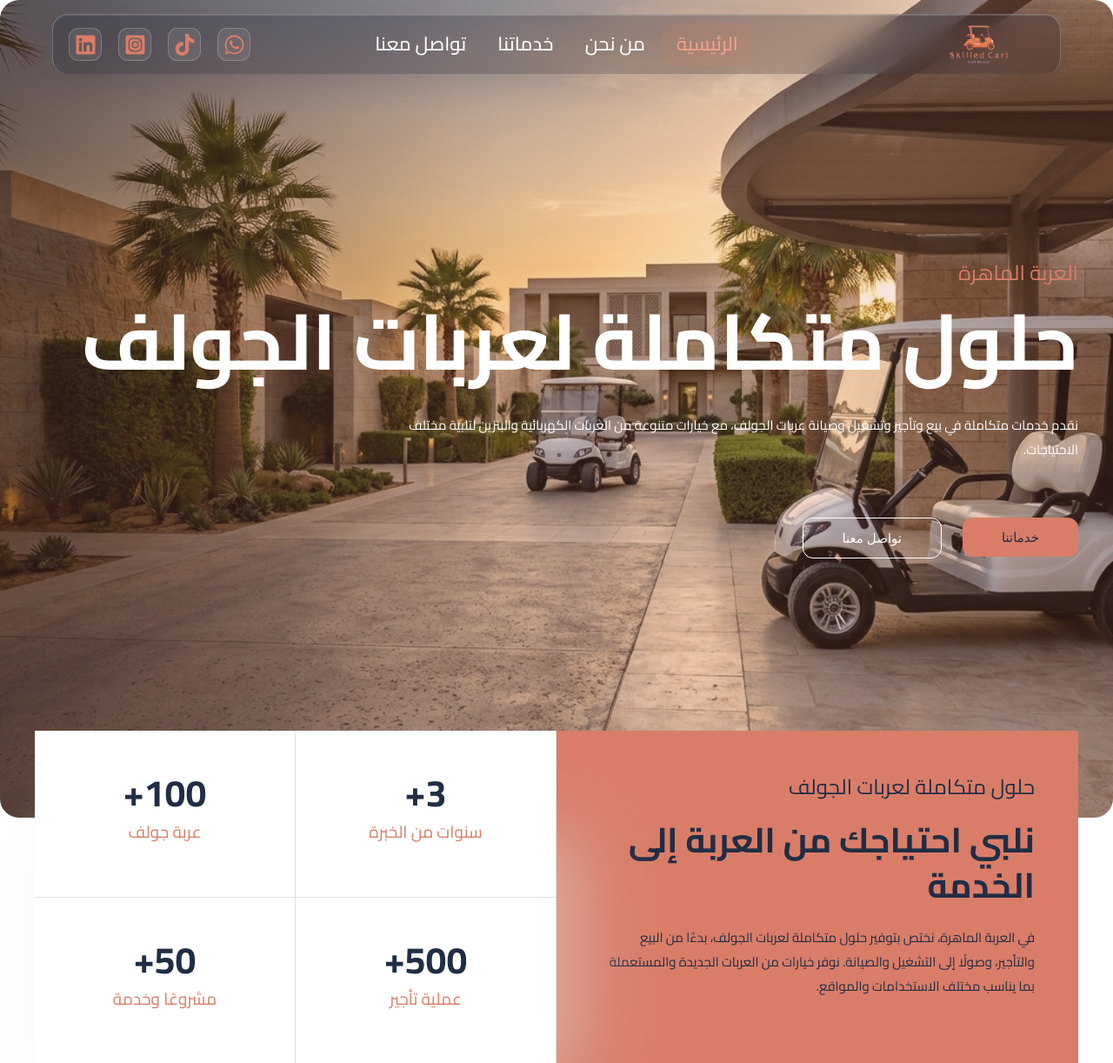
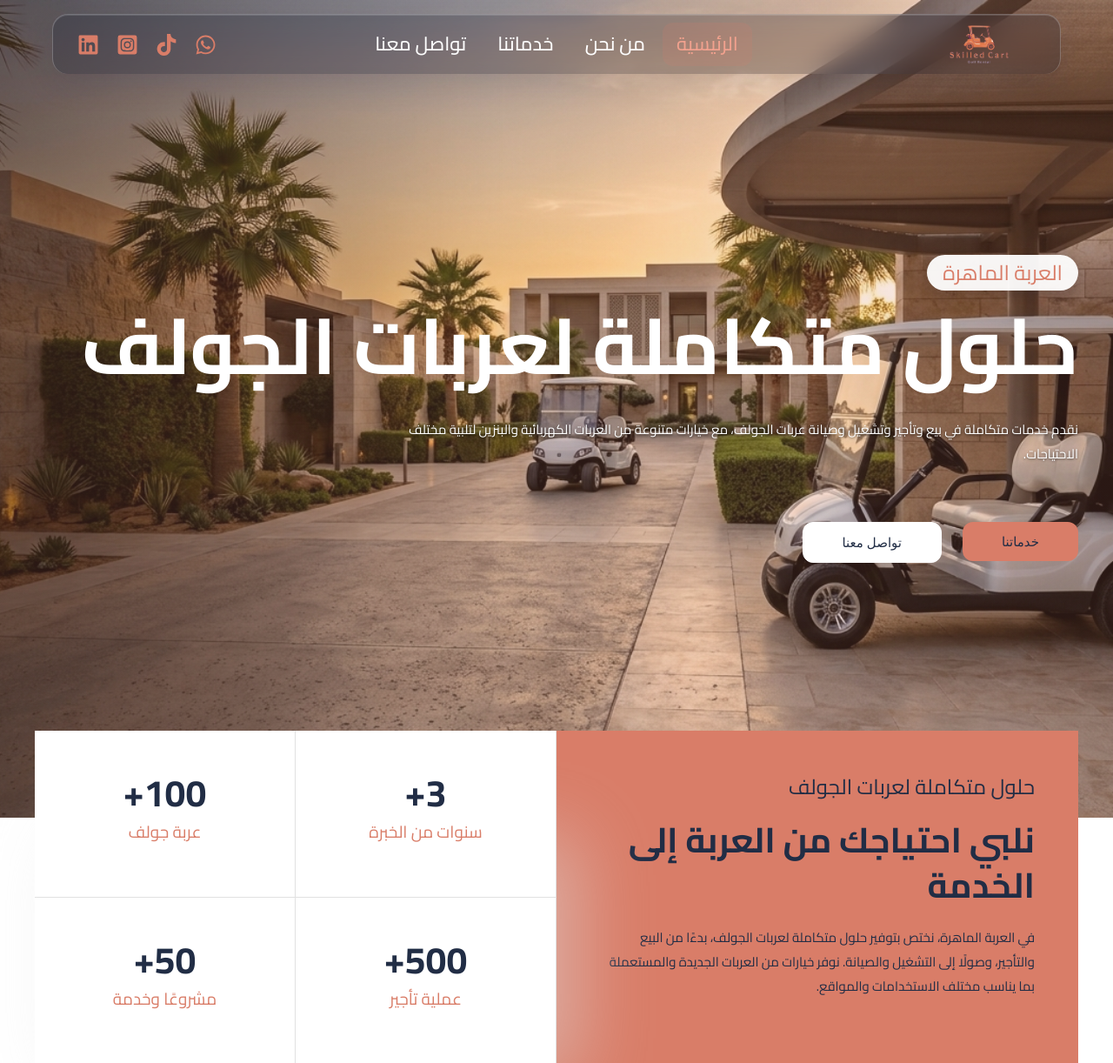
Before and after one commit to alkhowatir/mersan-website, a PHP site: page / in a window 1280 px wide. Shown: the top 1222 px of the page at 87% size. Run offline with PHP 8.4, Linux system fonts and the light colour scheme; some libraries are stand-ins or nearby versions.

Commit message:
Apply fixed Skilled Cart files

```diff
--- a/assets/css/responsive-fixes.css
+++ b/assets/css/responsive-fixes.css
@@ -58,10 +58,6 @@ img { height: auto; }
         max-width: 100%;
         margin-inline: 0;
         padding-inline: 0;
-    }
-
-    .entry-content > .elementor > .e-con:first-child {
-        border-radius: 0;
     }
 }
 
@@ -392,6 +388,19 @@ body {
     border-radius: var(--sc-radius-section);
 }
 
+/* Desktop hero/header: the rule above gives every page's first section soft
+   corners project-wide, which is right for mobile/tablet (and is what the
+   767px rule further down repeats for that range). On desktop the same
+   radius exposed the page background as visible wedges in the corners once
+   the hero goes full-bleed above - go rectangular there instead. This must
+   stay below the rule above in the file (equal selector specificity, later
+   wins) so it actually overrides it at desktop widths. */
+@media (min-width: 1025px) {
+    .entry-content > .elementor > .e-con:first-child {
+        border-radius: 0;
+    }
+}
+
 .entry-content p {
     line-height: 1.85;
 }
@@ -435,15 +444,13 @@ body {
         background: rgba(217, 125, 104, 0.16);
     }
 
+    /* Icons keep their natural size and get breathing room via margin
+       instead of being boxed into fixed-size bordered tiles, which read
+       as cramped next to the nav links. */
     #ast-desktop-header .ast-builder-social-element {
-        width: 38px;
-        height: 38px;
-        justify-content: center;
-        border: 1px solid rgba(255, 255, 255, 0.20);
-        border-radius: 11px;
-        background: rgba(255, 255, 255, 0.08);
+        margin-inline: 10px;
         color: #f1a18e !important;
-        transition: background-color 150ms ease, border-color 150ms ease, transform 150ms var(--sc-ease-out);
+        transition: color 150ms ease, opacity 150ms ease, transform 150ms var(--sc-ease-out);
     }
 
 }
@@ -519,6 +526,33 @@ body {
     .elementor-15 .elementor-element.elementor-element-9731434 {   /* contact */
         --padding-top: 130px;
     }
+}
+
+/* Home hero: the light-colored supporting paragraph sits over a busy photo
+   background. Keep the photo as-is and lift the text with a shadow instead
+   of adding a heavier overlay across the whole hero. */
+.elementor-308 .elementor-element-7eaab47 {
+    text-shadow: 0 1px 3px rgba(0, 0, 0, 0.55), 0 3px 12px rgba(0, 0, 0, 0.35);
+}
+
+/* Hero eyebrow tag ("العربة الماهرة"): coral text with no backing plate read
+   poorly against the busy hero photo. Give it a solid pill so it stays
+   legible, keeping its existing inline position and roughly its size. */
+.elementor-308 .elementor-element-d6211bd .elementor-heading-title {
+    display: inline-block;
+    padding: 5px 18px;
+    border-radius: 999px;
+    background: rgba(255, 255, 255, 0.94);
+    box-shadow: 0 4px 14px rgba(33, 45, 69, 0.14);
+}
+
+/* Hero secondary CTA ("تواصل معنا"): the outlined white-on-transparent
+   treatment lost contrast against the photo background. Give it a solid
+   fill by default; the existing coral hover state is untouched. */
+.elementor-308 .elementor-element.elementor-element-7114e20 .elementor-button {
+    background-color: #ffffff;
+    color: var(--sc-navy);
+    border-color: #ffffff;
 }
 
 /* Buttons and links: tactile feedback without changing the brand colors. */
@@ -621,6 +655,24 @@ body {
     min-height: 100%;
 }
 
+/* Home page "اكتشف عرباتنا" cart cards, right above the FAQ section: on
+   tablet/mobile Elementor's own per-breakpoint settings already show three
+   distinct cart photos (07 and 01 below, plus the unmodified default for the
+   8-seater card). Desktop had no such override, so it fell back to showing
+   the same default image on all three cards. Match the working mobile
+   behavior on desktop too. */
+@media (min-width: 1025px) {
+    .elementor-308 .elementor-element.elementor-element-c64f23c:not(.elementor-motion-effects-element-type-background),
+    .elementor-308 .elementor-element.elementor-element-c64f23c > .elementor-motion-effects-container > .elementor-motion-effects-layer {
+        background-image: url("/assets/images/motion-bg-07.png");
+    }
+
+    .elementor-308 .elementor-element.elementor-element-0126050:not(.elementor-motion-effects-element-type-background),
+    .elementor-308 .elementor-element.elementor-element-0126050 > .elementor-motion-effects-container > .elementor-motion-effects-layer {
+        background-image: url("/assets/images/motion-bg-01.png");
+    }
+}
+
 /* FAQ: separated soft rows with a clear active state. */
 .elementor-accordion {
     display: grid;
@@ -674,9 +726,22 @@ body {
     filter: none;
 }
 
-.elementor-15 .elementor-image-box-title,
-.elementor-15 .elementor-image-box-description {
-    unicode-bidi: plaintext;
+/* Contact page info cards (address / phone / email): these sit in the
+   page's normal RTL flow, so no bidi override is needed here - the plain
+   `plaintext` rule this replaced let entries with no strong-RTL character
+   (the phone number card) resolve their own paragraph direction instead of
+   inheriting the page's RTL, which is what pushed the label, colon and
+   number out of their intended positions on narrower layouts. The one
+   value that genuinely needs isolating (the phone number itself) gets a
+   scoped .sc-ltr-num class instead - see below. */
+
+/* Numeric strings that must always read left-to-right (phone numbers, etc.)
+   even while sitting inside RTL Arabic text - isolated at the component
+   level, on just the value itself, rather than a global bidi rule. */
+.sc-ltr-num {
+    unicode-bidi: isolate;
+    direction: ltr;
+    display: inline-block;
 }
 
 .elementor-15 .elementor-element-90f4e8a .elementor-image-box-wrapper {
@@ -757,8 +822,8 @@ body {
     }
 
     #ast-desktop-header .ast-builder-social-element:hover {
-        border-color: rgba(217, 125, 104, 0.56);
-        background: rgba(217, 125, 104, 0.16);
+        color: #ffffff !important;
+        opacity: 0.85;
         transform: translateY(-2px);
     }
 
--- a/includes/content/contact.php
+++ b/includes/content/contact.php
@@ -37,9 +37,7 @@
 </div>
 <div class="elementor-element elementor-element-d359d2b elementor-vertical-align-top elementor-widget elementor-widget-image-box" data-e-type="widget" data-element_type="widget" data-id="d359d2b" data-widget_type="image-box.default">
 <div class="elementor-widget-container">
-<div class="elementor-image-box-wrapper"><div class="elementor-image-box-content"><h4 class="elementor-image-box-title">رقم الهاتف :</h4><p class="elementor-image-box-description">966546196801+
-
-</p></div></div> </div>
+<div class="elementor-image-box-wrapper"><div class="elementor-image-box-content"><h4 class="elementor-image-box-title">رقم الهاتف :</h4><p class="elementor-image-box-description"><bdi class="sc-ltr-num">+966546196801</bdi></p></div></div> </div>
 </div>
 <div class="elementor-element elementor-element-1746dc9 elementor-vertical-align-top elementor-widget elementor-widget-image-box" data-e-type="widget" data-element_type="widget" data-id="1746dc9" data-widget_type="image-box.default">
 <div class="elementor-widget-container">
--- a/includes/footer-markup.php
+++ b/includes/footer-markup.php
@@ -23,7 +23,7 @@
 </section><section class="widget widget_block" id="block-17">
 <ul class="wp-block-list has-white-color has-text-color has-link-color wp-elements-5">
 <li>info@skilledcart.com</li>
-<li>966546196801+</li>
+<li><bdi class="sc-ltr-num">+966546196801</bdi></li>
 </ul>
 </section><section class="widget widget_block widget_text" id="block-16">
 <p class="has-white-color has-text-color has-link-color wp-elements-6 wp-block-paragraph"></p>
```
